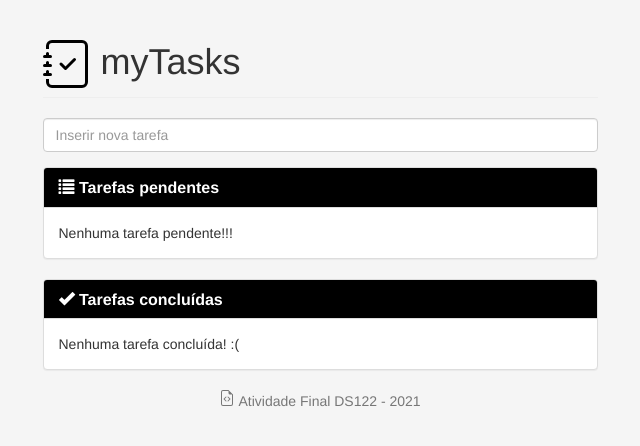
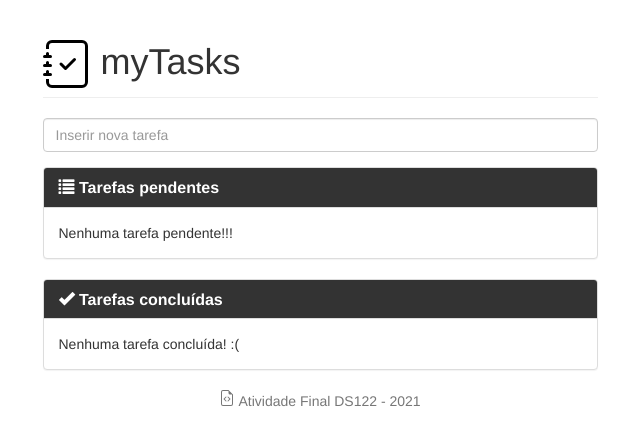
Before and after one commit to gjperes/todolist-ds122, a PHP site: page / in a window 1280 px wide. Shown: the top 446 px of the page, without its empty margins (320-960 px from the left). Run offline with PHP 8.4, Linux system fonts and the light colour scheme; data that the repository does not hold is empty.

Commit message:
pequenas alterações no estilo

```diff
--- a/style/index_page.css
+++ b/style/index_page.css
@@ -1,7 +1,3 @@
-body {
-  background-color: #f5f5f5;
-}
-
 .alert a:hover {
     text-decoration: none;
 }
@@ -14,12 +10,16 @@ h3.panel-title {
   font-weight: bold;
 }
 
-.panel-default > .panel-heading {
-  background-color: black;
-  color: white;
+.panel-default > .panel-heading  {
+  background-color: #333;
+  color: #fff;
 }
 
 #edit-help {
   margin-top: 1rem;
   font-size: smaller;
 }
+
+.navbar {
+  border-radius: 0;
+}
```
